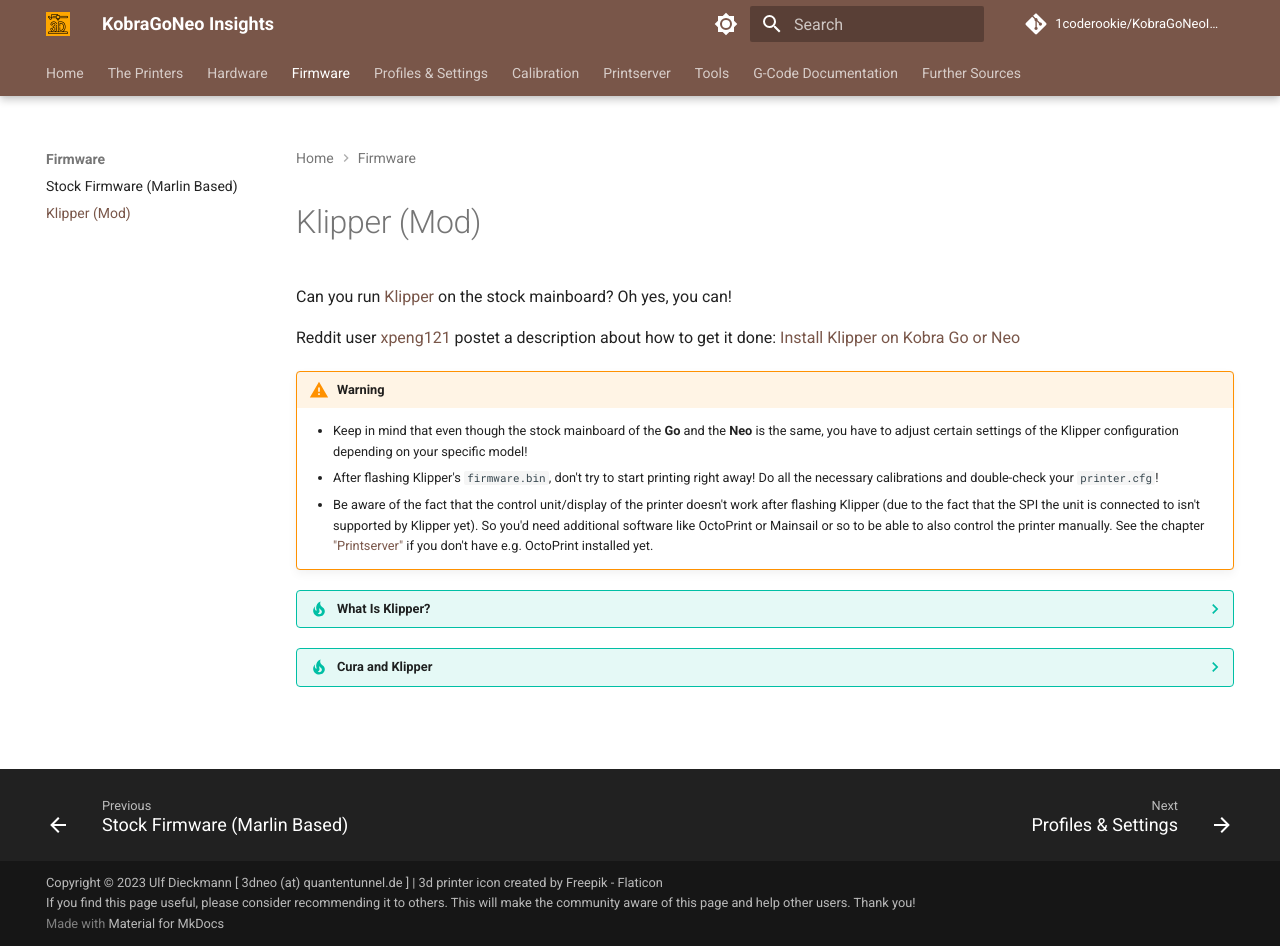
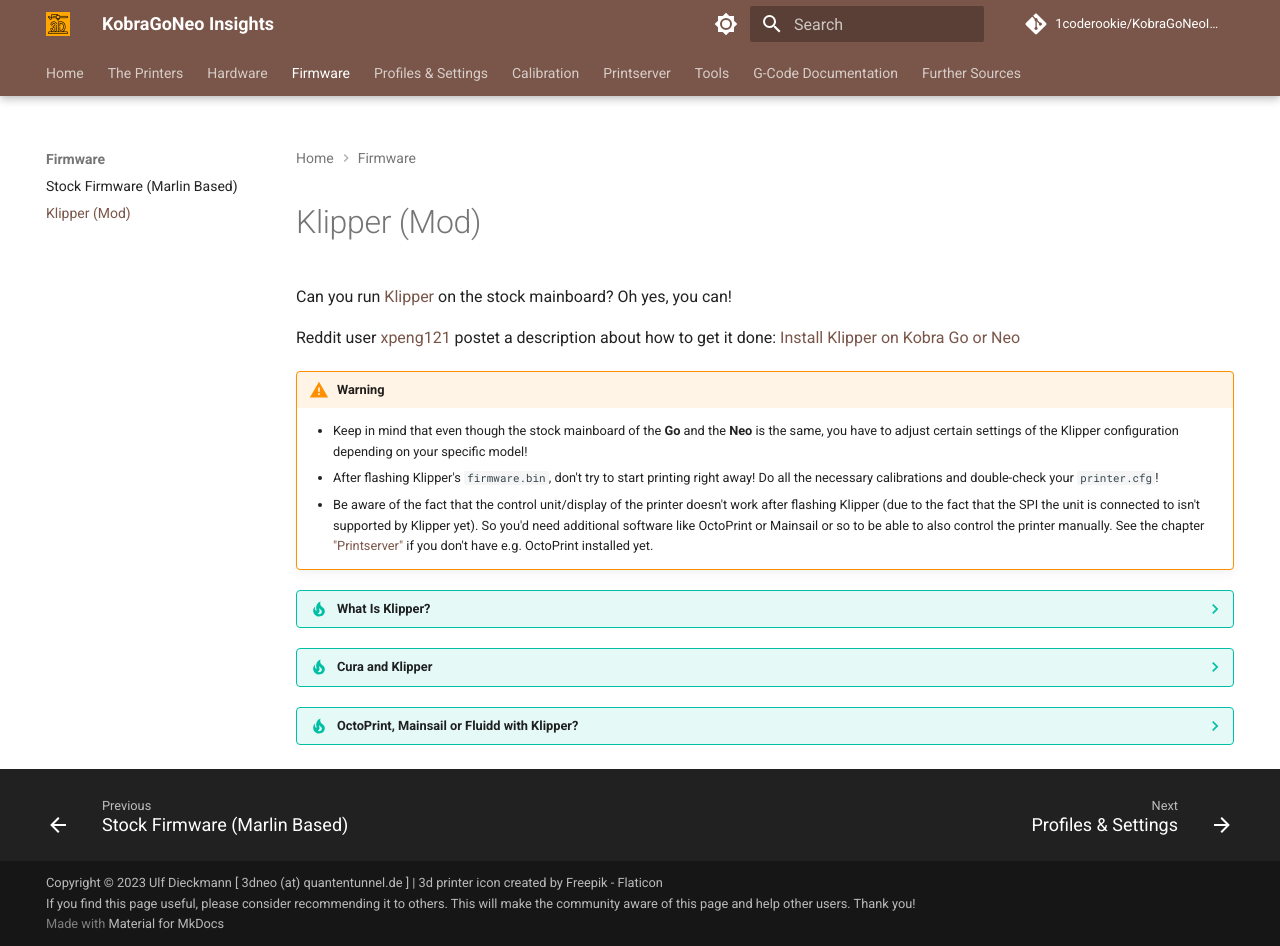
Before and after one commit to 1coderookie/KobraGoNeoInsights, an MkDocs documentation site: the page built from docs/firmware/fw_klipper.md, in a window 1280 px wide and 946 px high. Built offline with MkDocs 1.6.1 and Material for MkDocs 9.7.7, drawn with Linux system fonts in a browser that asks for light colours; comment, search, counter and statistics services are not loaded; some of the changed lines change nothing that is shown.

Commit message:
Update fw_klipper.md

```diff
--- a/docs/firmware/fw_klipper.md
+++ b/docs/firmware/fw_klipper.md
@@ -14,7 +14,7 @@
 
 ??? tip "What Is Klipper?"
 
-    If you don't know what Klipper is, this may be a good start for your research: [All3DP: Klipper](https://www.all3dp.com/topic/klipper)
+    Long story short: Klipper is an 'alternative' firmware which gives you way more possibilities and even functions for configuring and using your 3D printer. If you don't know what Klipper is, this may be a good start for your research: [All3DP: Klipper](https://www.all3dp.com/topic/klipper)
 
 ??? tip "Cura and Klipper"
 
@@ -22,3 +22,10 @@
     Certain classic G-code commands aren't directly supported by Klipper as it uses extended G-code and scripts for certain things. As an example the G-code command `M0` (unconditional stop) isn't recognized by Klipper, you'd have to use the extended G-code command `PAUSE` for that.
     Also there are a few functions of Cura which should improve the print quality which interfere with Klipper's own approaches for that (like Pressure Advance or Input Shaping).
     You'll find a good overview of what to be aware of in the tutorial from [All3DP: Cura & Klipper: How to Make Them Work Together](https://www.all3dp.com/2/cura-klipper-tutorial).
+
+??? tip "OctoPrint, Mainsail or Fluidd with Klipper?"
+
+    OctoPrint is mentioned and referred to at the Klipper page, so you can use it just fine. Especially when you want to use the TimeLapse plugin there isn't really an alternative to OctoPrint.
+    However, I personally prefer to use Mainsail with Klipper as it gives you more tools made for Klipper. Just to mention a few here: you can edit the `printer.cfg` and every other file just directly within Mainsail and don't have to SSH to the Raspberry Pi. You already have a heightmap function included which allows you to create and display the meshview after executing an ABL. There's also a G-Code viewer already built in - and much more.
+    Fluidd is pretty similar to Mainsail, but it doen't seem to be maintained as much as Mainsail (afaik).
+    So to find out what's the best solution for you, either do a little research on that or just get another mSD card, install e.g. MainsailOS onto it and then just give it a try.
```
